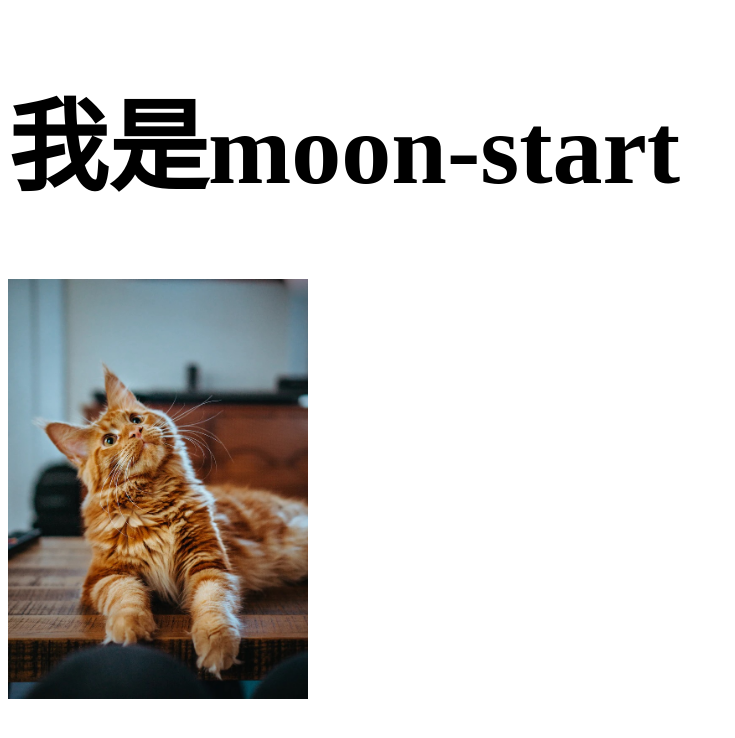
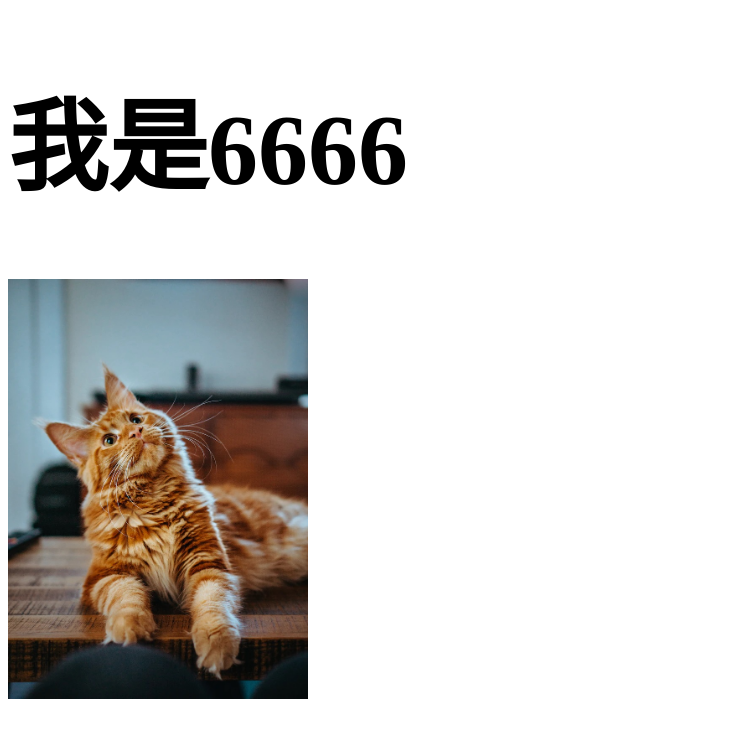
Before and after one commit to moon-start/A.py, a website built with Vite: page pages/index.html in a window 1280 px wide. Shown: the whole page, without its empty margins (0-735 px from the left). Built offline with nearby package versions, Linux system fonts and the light colour scheme.

Commit message:
2023/08/11 週五 20:14:44.20

```diff
--- a/pages/index.html
+++ b/pages/index.html
@@ -10,7 +10,7 @@
   <body>
     <%- include('./layout/header'); -%>
 
-    <h1 class="index-title">我是moon-start</h1>
+    <h1 class="index-title">我是6666</h1>
     <img src="../assets/images/cat.jpg" style="width: 300px;" alt="cat">
 
     <%- include('./layout/footer'); -%>
```
